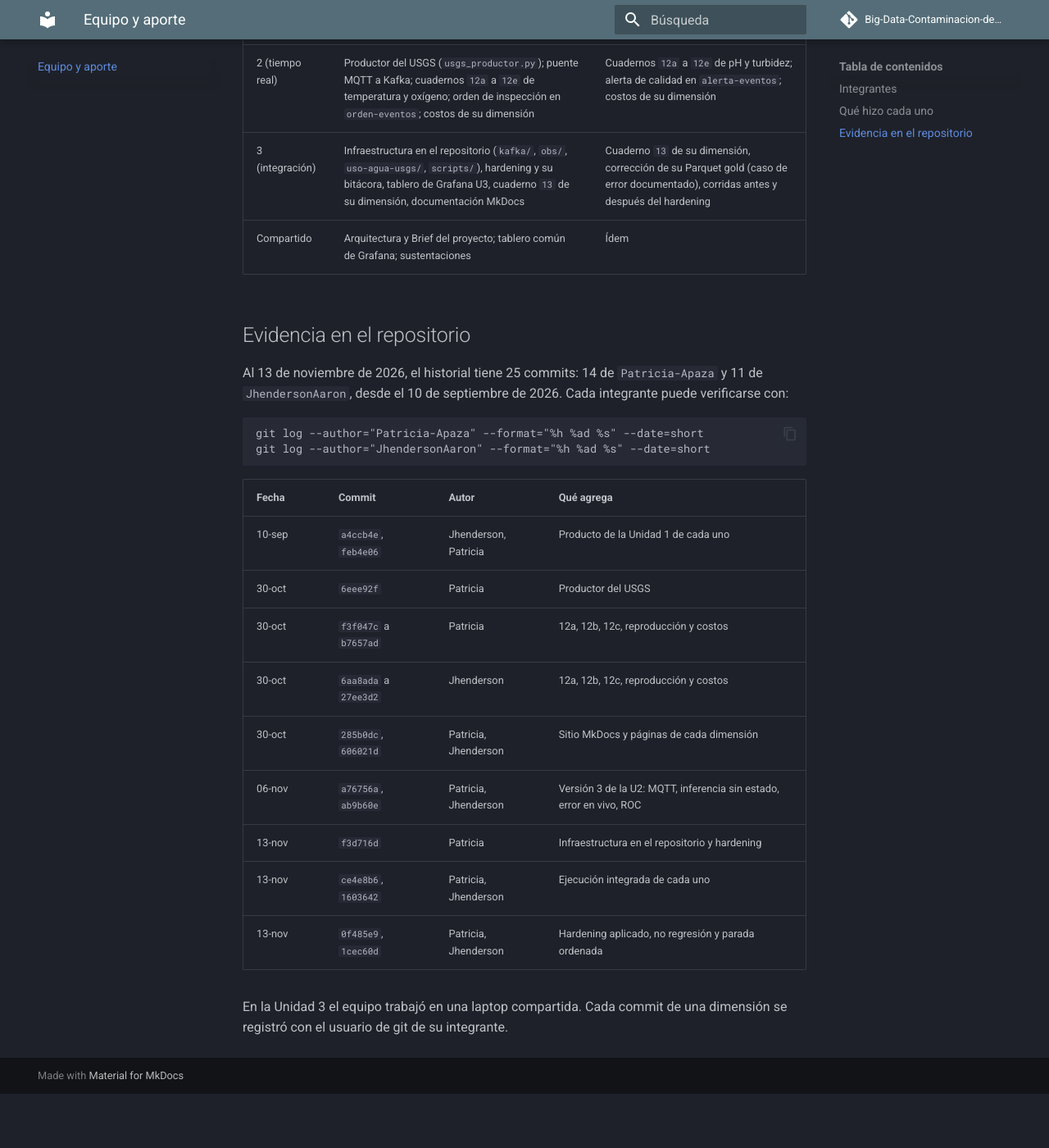
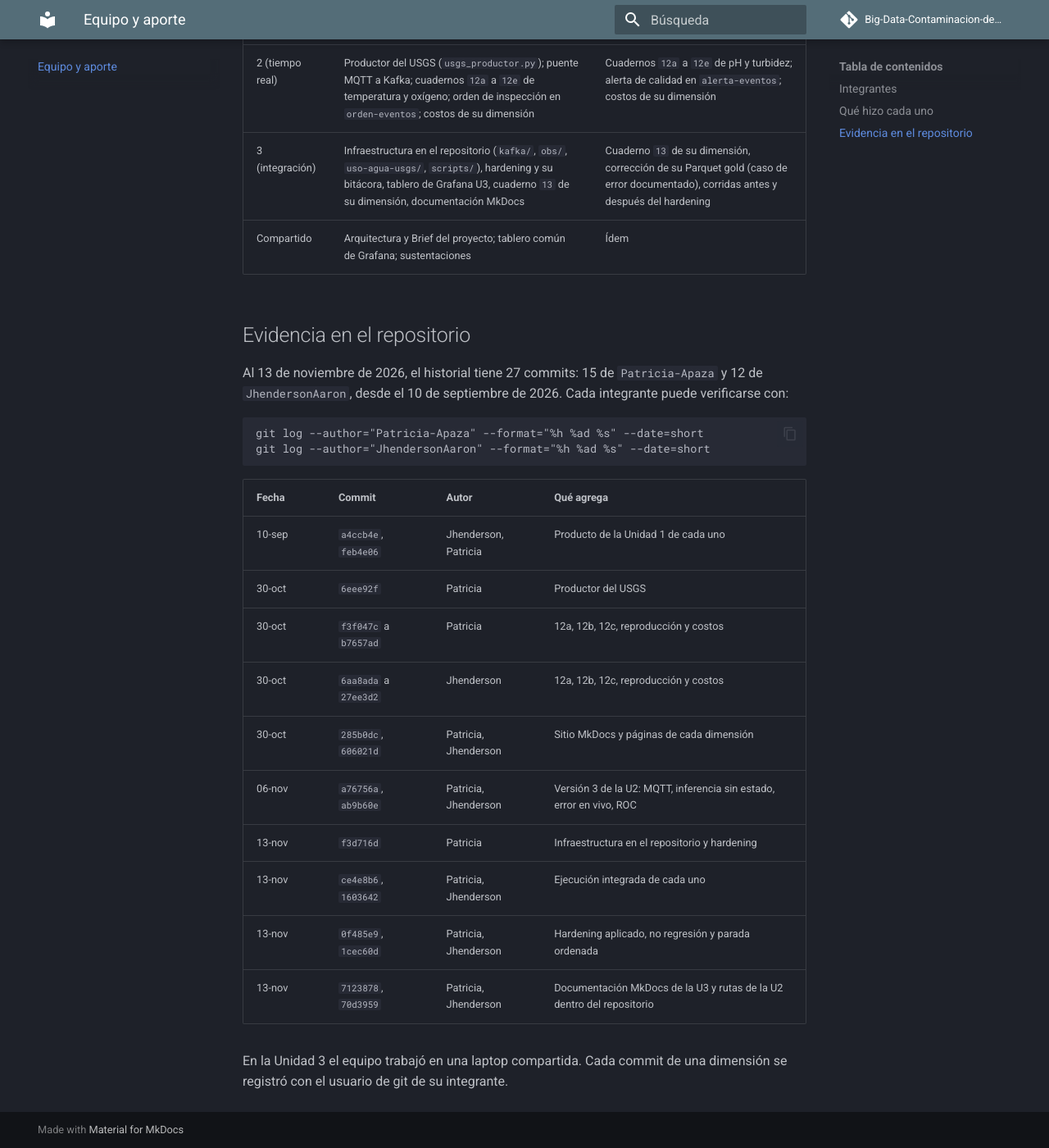
Before and after one commit to Patricia-Apaza/Big-Data-Contaminacion-del-Agua-, an MkDocs documentation site: the page built from docs/equipo.md, in a window 1280 px wide and 1400 px high, scrolled down 790 px. Shown: the whole window at 82% size. Built offline with MkDocs 1.6.1 and Material for MkDocs 9.7.7, drawn with Linux system fonts in a browser that asks for light colours; comment, search, counter and statistics services are not loaded; before the commit the page ends 2124 px from its top, so only the background shows below that.

Commit message:
Docs: topics academicos y commits al dia

````diff
--- a/docs/equipo.md
+++ b/docs/equipo.md
@@ -20,7 +20,7 @@ El Brief aclara que el énfasis es de coordinación: los dos integrantes trabaja
 
 ## Evidencia en el repositorio
 
-Al 13 de noviembre de 2026, el historial tiene 25 commits: 14 de `Patricia-Apaza` y 11 de `JhendersonAaron`, desde el 10 de septiembre de 2026. Cada integrante puede verificarse con:
+Al 13 de noviembre de 2026, el historial tiene 27 commits: 15 de `Patricia-Apaza` y 12 de `JhendersonAaron`, desde el 10 de septiembre de 2026. Cada integrante puede verificarse con:
 
 ```
 git log --author="Patricia-Apaza" --format="%h %ad %s" --date=short
@@ -38,5 +38,6 @@ git log --author="JhendersonAaron" --format="%h %ad %s" --date=short
 | 13-nov | `f3d716d` | Patricia | Infraestructura en el repositorio y hardening |
 | 13-nov | `ce4e8b6`, `1603642` | Patricia, Jhenderson | Ejecución integrada de cada uno |
 | 13-nov | `0f485e9`, `1cec60d` | Patricia, Jhenderson | Hardening aplicado, no regresión y parada ordenada |
+| 13-nov | `7123878`, `70d3959` | Patricia, Jhenderson | Documentación MkDocs de la U3 y rutas de la U2 dentro del repositorio |
 
 En la Unidad 3 el equipo trabajó en una laptop compartida. Cada commit de una dimensión se registró con el usuario de git de su integrante.
````
Also changed, not shown: docs/repositorio.md (+1 -1 lines).
